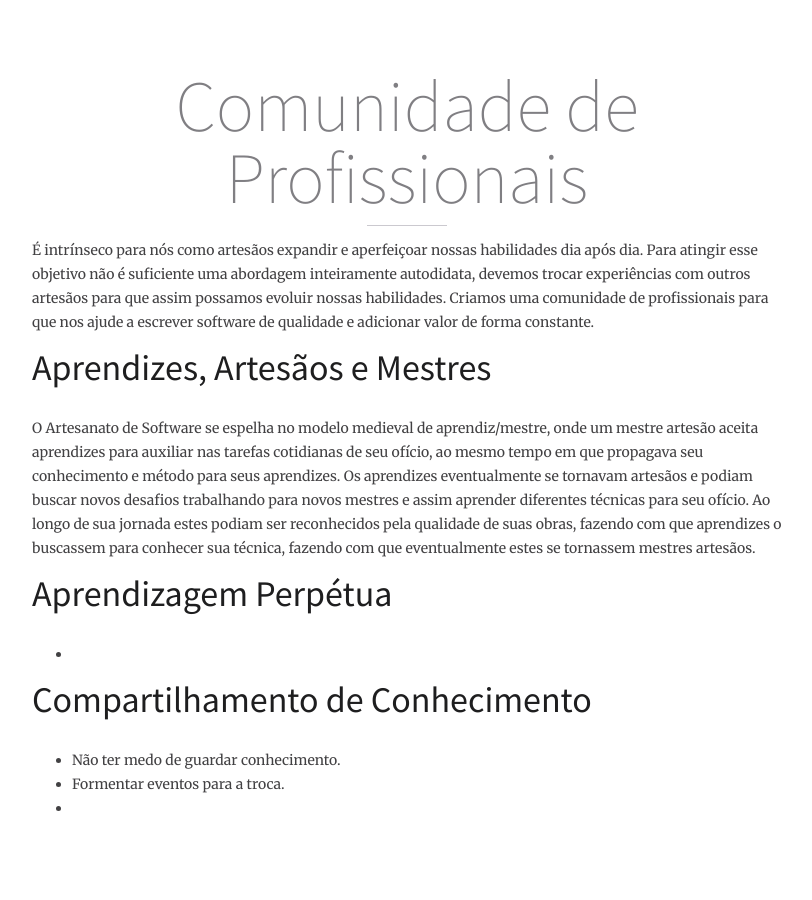
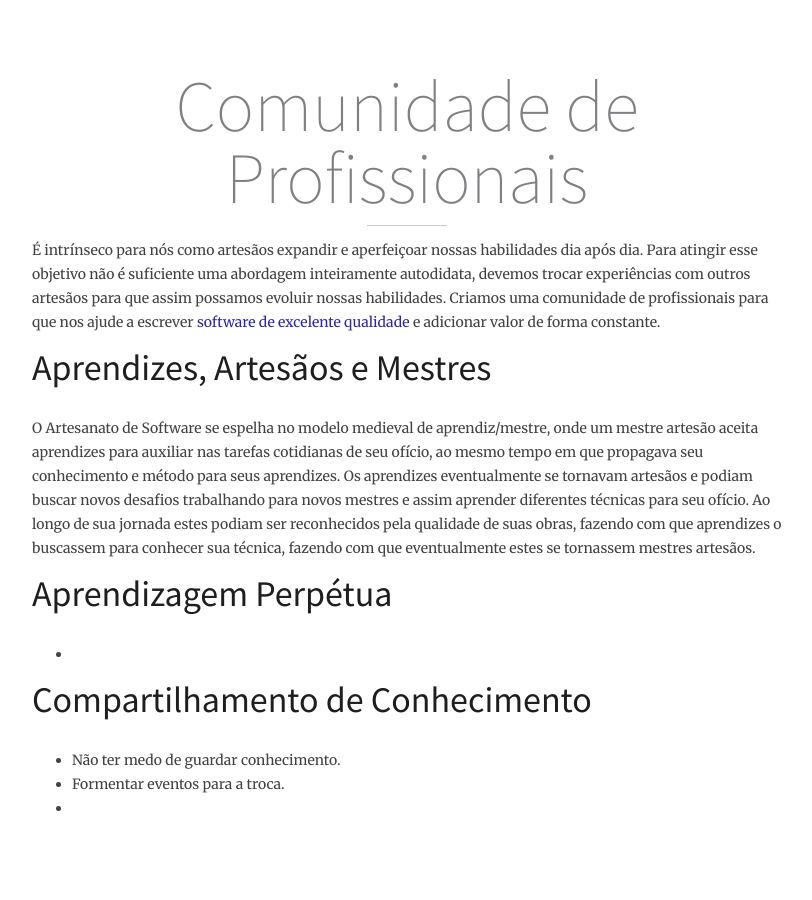
Before and after one commit to bertelledani/ArtesanatoDeSoftwareBrasil.github.io, a Jekyll site: the page built from comunidade-de-profissionais.md, in a window 1280 px wide. Shown: the part 542-1442 px from the top of the page, without its empty margins (233-1045 px from the left). Built offline with Jekyll 4.4.1, drawn with Linux system fonts in a browser that asks for light colours; nearby versions of some CDN libraries; grey boxes are pictures that could not be loaded.

Commit message:
added link

```diff
--- a/comunidade-de-profissionais.md
+++ b/comunidade-de-profissionais.md
@@ -3,7 +3,7 @@ layout: page
 title: Comunidade de Profissionais
 ---
 
-É intrínseco para nós como artesãos expandir e aperfeiçoar nossas habilidades dia após dia. Para atingir esse objetivo não é suficiente uma abordagem inteiramente autodidata, devemos trocar experiências com outros artesãos para que assim possamos evoluir nossas habilidades. Criamos uma comunidade de profissionais para que nos ajude a escrever software de qualidade e adicionar valor de forma constante.
+É intrínseco para nós como artesãos expandir e aperfeiçoar nossas habilidades dia após dia. Para atingir esse objetivo não é suficiente uma abordagem inteiramente autodidata, devemos trocar experiências com outros artesãos para que assim possamos evoluir nossas habilidades. Criamos uma comunidade de profissionais para que nos ajude a escrever [software de excelente qualidade](software-de-excelente-qualidade.html) e adicionar valor de forma constante.
 
 # Aprendizes, Artesãos e Mestres
 
```
